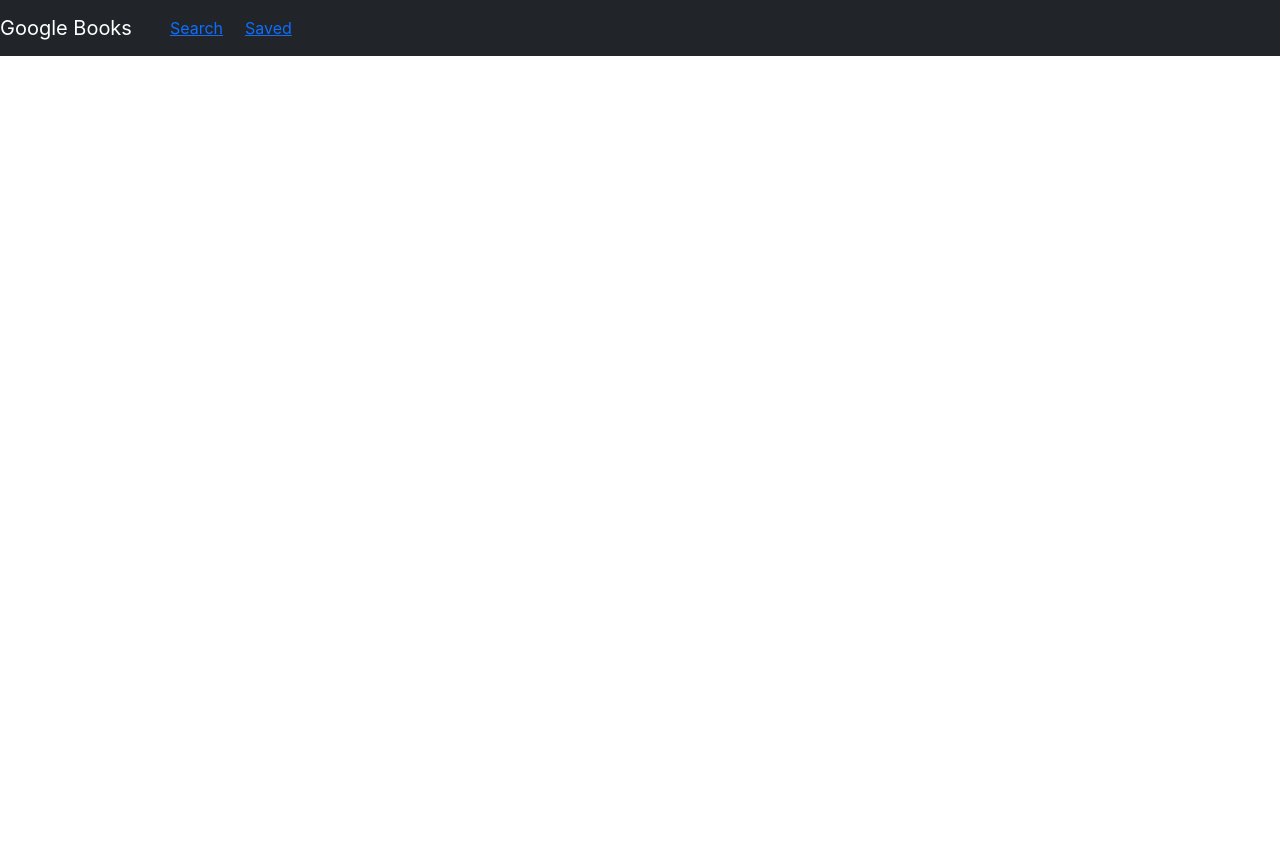
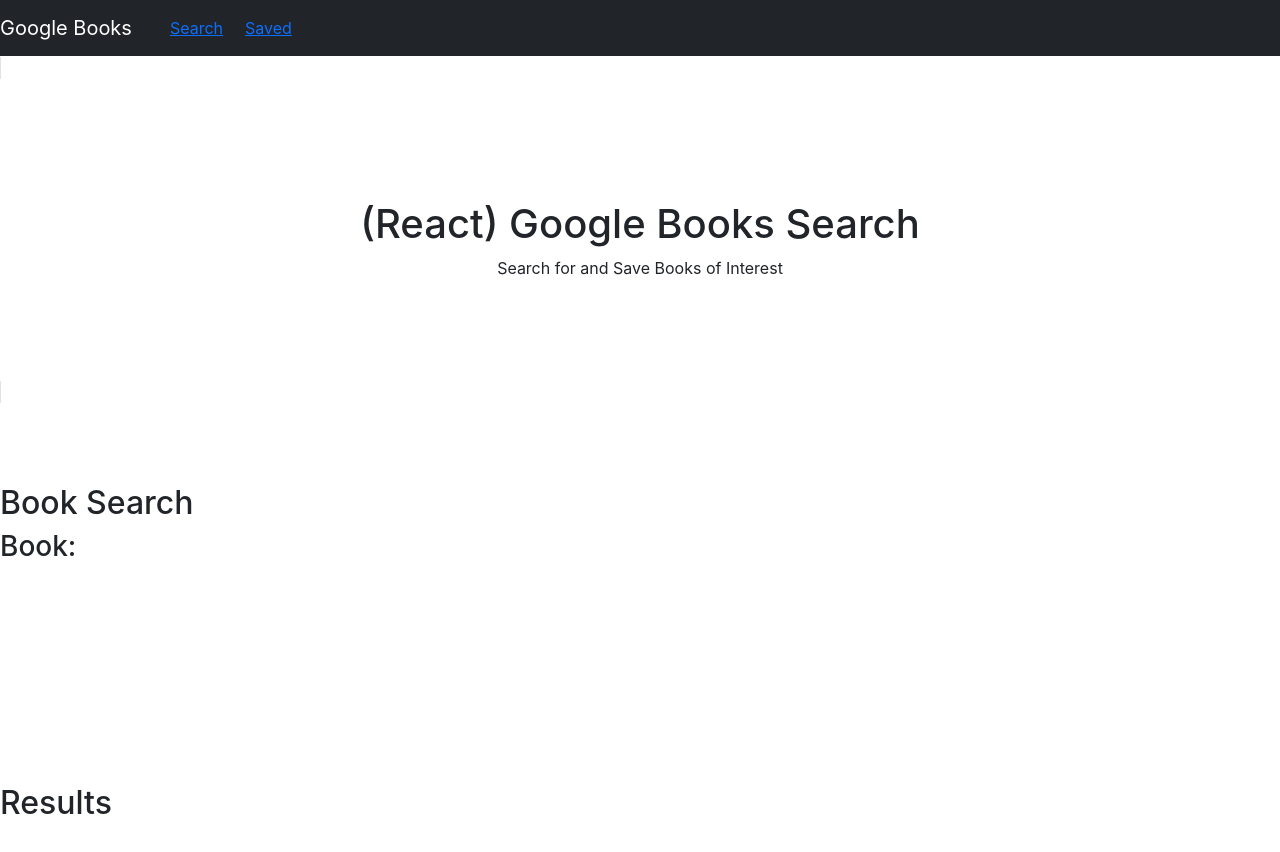
Before and after one commit to vincent-nguyen8931/08-deploy-google-search, a React (Create React App) app in the folder client/: page / in a window 1280 px wide. Shown: the top 852 px of the page. Before the commit the page ends 800 px from the top, so only its background shows below. Built offline with nearby package versions, Linux system fonts and the light colour scheme.

Commit message:
create jumbotron component, book search, and results components

```diff
--- a/client/src/App.js
+++ b/client/src/App.js
@@ -1,11 +1,28 @@
 import React from "react";
 import Nav from "./components/Nav";
-
+import Header from "./components/Header";
+import Jumbotron from "./components/Jumbotron";
+import Search from "./pages/Search";
+import Saved from "./pages/Saved";
+import Results from "./components/Results";
+import Main from "./components/Main";
+import BookSearch from "./components/BookSearch";
 
 function App() {
   return (
     <div>
       <Nav />
+
+      <Jumbotron />
+
+      <BookSearch />
+      <Results />
+      {/* <Switch>
+        <Route exact path="/" component={Search} />
+        <Route exact path="/search" component={Search} /> */}
+      {/* <Route exact path="/saved" component={Saved} /> */}
+      {/* </Switch> */}
+
       {/* <Search /> */}
     </div>
   );
--- /dev/null
+++ b/client/src/components/BookSearch/index.js
@@ -0,0 +1,34 @@
+import React from "react";
+// import Input from "/components/f"
+
+function BookSearch() {
+    return (
+        <div
+            style={{ height: 300, clear: "both", paddingTop: 80, textAlign: "left" }}
+            className="jumbotron"
+        >
+            <h2>Book Search</h2>
+            <h3>Book: </h3>
+            {/* <form>
+                <Input
+                    onChange={() => { }}
+                    name="title"
+                    placeholder="Title (required)"
+                /> */}
+
+
+            {/* <FormBtn
+                    disabled={!(formObject.author && formObject.title)}
+                    onClick={() => { }}
+                >
+                    Submit Book
+                </FormBtn> */}
+            {/* </form> */}
+
+
+
+        </div>
+    );
+}
+
+export default BookSearch;
--- a/client/src/components/Jumbotron/index.js
+++ b/client/src/components/Jumbotron/index.js
@@ -1,13 +1,16 @@
 import React from "react";
 
-function Jumbotron({ children }) {
+function Jumbotron() {
     return (
-        <div
-            style={{ height: 300, clear: "both", paddingTop: 120, textAlign: "center" }}
-            className="jumbotron"
-        >
-            {children}
-        </div>
+        <span class="border">
+            <div
+                style={{ height: 300, clear: "both", paddingTop: 120, textAlign: "center" }}
+                className="jumbotron"
+            >
+                <h1>(React) Google Books Search</h1>
+                <p>Search for and Save Books of Interest</p>
+            </div>
+        </span>
     );
 }
 
--- /dev/null
+++ b/client/src/components/Results/index.js
@@ -0,0 +1,16 @@
+import React from "react";
+
+
+
+function results() {
+    return (
+        <div
+            style={{ height: 300, clear: "both", paddingTop: 80, textAlign: "left" }}
+            className="jumbotron"
+        >
+            <h2>Results</h2>
+
+        </div>
+    );
+}
+export default results;
--- a/client/src/pages/Search.js
+++ b/client/src/pages/Search.js
@@ -1,91 +1,88 @@
 
-import React, { useEffect, useState } from "react";
-
-import API from "../utils/API";
-import { Input, TextArea, FormBtn } from "../components/Form";
+// import React, { useEffect, useState } from "react";
+// import API from "../utils/API";
+// import { Input, TextArea, FormBtn } from "../components/Form";
 
 
 
 
 
-function searchBooks() {
-    // Setting our component's initial state
-    const [books, setBooks] = useState([])
-    const [formObject, setFormObject] = useState({})
+// function searchBooks() {
+//     // Setting our component's initial state
+//     const [books, setBooks] = useState([])
+//     const [formObject, setFormObject] = useState({})
 
-    // Load all books and store them with setBooks
-    useEffect(() => {
-        loadBooks()
-    }, [])
+//     // Load all books and store them with setBooks
+//     useEffect(() => {
+//         loadBooks()
+//     }, [])
 
-    // Loads all books and sets them to books
-    function loadBooks() {
-        API.getBooks()
-            .then(res =>
-                setBooks(res.data)
-            )
-            .catch(err => console.log(err));
-    };
+//     // Loads all books and sets them to books
+//     function loadBooks() {
+//         API.getBooks()
+//             .then(res =>
+//                 setBooks(res.data)
+//             )
+//             .catch(err => console.log(err));
+//     };
 
 
-    return (
-        <Container fluid>
-            <Row>
-                <Col size="md-6">
-                    <Jumbotron>
-                        <h1>(React) Google Books Search</h1>
-                    </Jumbotron>
-                    {/* <form>
-                        <Input
-                            onChange={() => { }}
-                            name="title"
-                            placeholder="Title (required)"
-                        />
-                        <Input
-                            onChange={() => { }}
-                            name="author"
-                            placeholder="Author (required)"
-                        />
-                        <TextArea
-                            onChange={() => { }}
-                            name="synopsis"
-                            placeholder="Synopsis (Optional)"
-                        />
-                        <FormBtn
-                            disabled={!(formObject.author && formObject.title)}
-                            onClick={() => { }}
-                        >
-                            Submit Book
-                </FormBtn>
-                    </form>
-                </Col>
-                <Col size="md-6 sm-12">
-                    <Jumbotron>
-                        <h1>Books On My List</h1>
-                    </Jumbotron>
-                    {books.length ? (
-                        <List>
-                            {books.map(book => {
-                                return (
-                                    <ListItem key={book._id}>
-                                        <a href={"/books/" + book._id}>
-                                            <strong>
-                                                {book.title} by {book.author}
-                                            </strong>
-                                        </a>
-                                        <DeleteBtn onClick={() => { }} />
-                                    </ListItem>
-                                );
-                            })}
-                        </List>
-                    ) : (
-                            <h3>No Results to Display</h3>
-                        )} */}
-                </Col>
-            </Row>
-        </Container>
-    );
-}
+// return (
+//     <Container fluid>
+//         <Row>
+//                 <Col size="md-12">
+
+//                     <form>
+//                         <Input
+//                             onChange={() => { }}
+//                             name="title"
+//                             placeholder="Title (required)"
+//                         />
+//                         <Input
+//                             onChange={() => { }}
+//                             name="author"
+//                             placeholder="Author (required)"
+//                         />
+//                         <TextArea
+//                             onChange={() => { }}
+//                             name="synopsis"
+//                             placeholder="Synopsis (Optional)"
+//                         />
+//                         <FormBtn
+//                             disabled={!(formObject.author && formObject.title)}
+//                             onClick={() => { }}
+//                         >
+//                             Submit Book
+//                 </FormBtn>
+//                     </form>
+//                 </Col>
+//                 <Col size="md-6 sm-12">
+//                     <Jumbotron>
+//                         <h1>Books On My List</h1>
+//                     </Jumbotron>
+//                     {books.length ? (
+//                         <List>
+//                             {books.map(book => {
+//                                 return (
+//                                     <ListItem key={book._id}>
+//                                         <a href={"/books/" + book._id}>
+//                                             <strong>
+//                                                 {book.title} by {book.author}
+//                                             </strong>
+//                                         </a>
+//                                         <DeleteBtn onClick={() => { }} />
+//                                     </ListItem>
+//                                 );
+//                             })}
+//                         </List>
+//                     ) : (
+//                             <h3>No Results to Display</h3>
+//                         )}
+//                 </Col>
+//             </Row>
+//     </Container>
+// );
+// }
 
 
-export default searchBooks;
+// export default searchBooks;
```
Also changed, not shown: client/src/components/Form/index.js (+29 -0 lines), client/src/components/Main/index.js (+13 -0 lines), client/src/components/Jumbotron/style.css (added).
